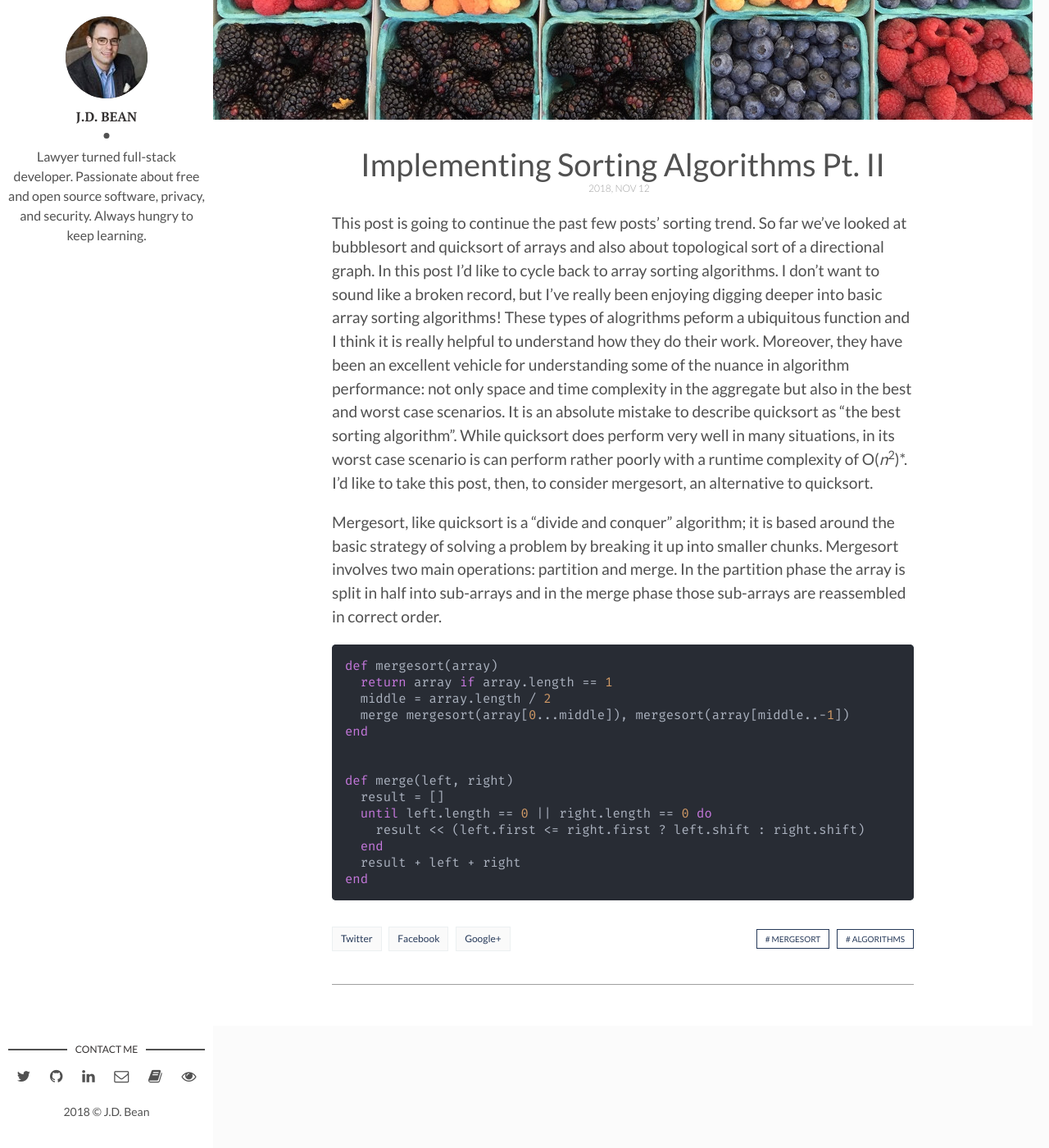
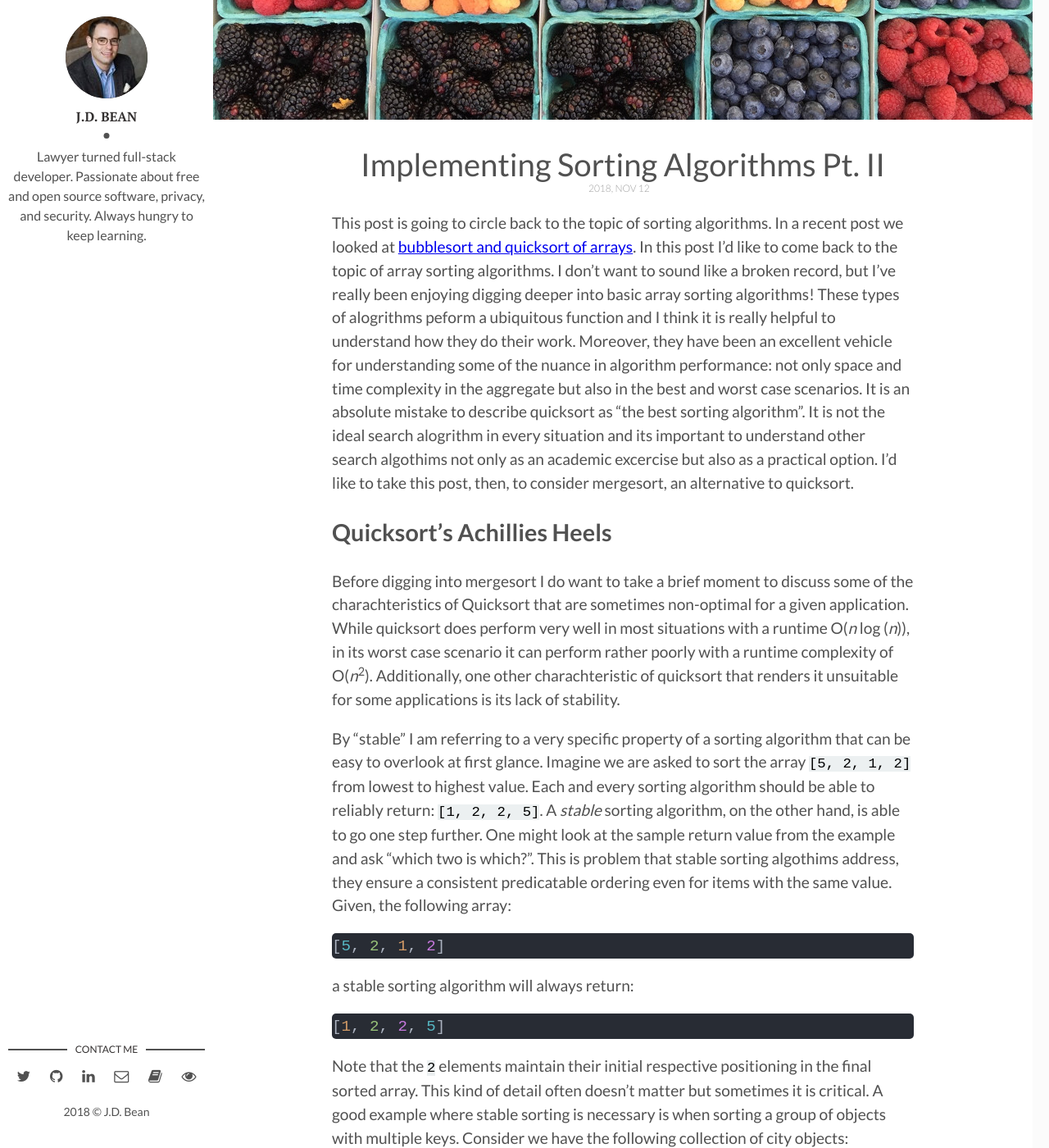
Before and after one commit to jdbean/blog-mirror, a Jekyll site: the page built from _posts/2018-11-12-implementing-sorting-algorithms-2.md, in a window 1280 px wide and 1400 px high, scrolled down 374 px. Shown: the whole window at 82% size. Built offline with Jekyll 4.4.1, drawn with Linux system fonts in a browser that asks for light colours; some of the changed text lies outside the part shown.

Commit message:
adding section on quicksort issues (worst case and stablity)

````diff
--- a/_posts/2018-11-12-implementing-sorting-algorithms-2.md
+++ b/_posts/2018-11-12-implementing-sorting-algorithms-2.md
@@ -10,27 +10,117 @@
 img: william-felker-38344-unsplash.jpg
 fig-caption: # Add figcaption for img (optional)
 ---
-This post is going to continue the past few posts' sorting trend.
+This post is going to circle back to the topic of sorting algorithms.
 <!-- more -->
-So far we've looked at bubblesort and quicksort of arrays and also about topological sort of a directional graph. In this post I'd like to cycle back to array sorting algorithms. I don't want to sound like a broken record, but I've really been enjoying digging deeper into basic array sorting algorithms! These types of alogrithms peform a ubiquitous function and I think it is really helpful to understand how they do their work. Moreover, they have been an excellent vehicle for understanding some of the nuance in algorithm performance: not only space and time complexity in the aggregate but also in the best and worst case scenarios. It is an absolute mistake to describe quicksort as "the best sorting algorithm". While quicksort does perform very well in many situations, in its worst case scenario is can perform rather poorly with a runtime complexity of O(*n*<sup>2</sup>)*. I'd like to take this post, then, to consider mergesort, an alternative to quicksort.
+In a recent post we looked at [bubblesort and quicksort of arrays](/implementing-sorting-algorithms). In this post I'd like to come back to the topic of array sorting algorithms. I don't want to sound like a broken record, but I've really been enjoying digging deeper into basic array sorting algorithms! These types of alogrithms peform a ubiquitous function and I think it is really helpful to understand how they do their work. Moreover, they have been an excellent vehicle for understanding some of the nuance in algorithm performance: not only space and time complexity in the aggregate but also in the best and worst case scenarios. It is an absolute mistake to describe quicksort as "the best sorting algorithm". It is not the ideal search alogrithm in every situation and its important to understand other search algothims not only as an academic excercise but also as a practical option. I'd like to take this post, then, to consider mergesort, an alternative to quicksort.
 
-Mergesort, like quicksort is a "divide and conquer" algorithm; it is based around the basic strategy of solving a problem by breaking it up into smaller chunks. Mergesort involves two main operations: partition and merge. In the partition phase the array is split in half into sub-arrays and in the merge phase those sub-arrays are reassembled in correct order.
+# Quicksort's Achillies Heels
 
+Before digging into mergesort I do want to take a brief moment to discuss some of the charachteristics of Quicksort that are sometimes non-optimal for a given application. While quicksort does perform very well in most situations with a runtime O(*n* log (*n*)), in its worst case scenario it can perform rather poorly with a runtime complexity of O(*n*<sup>2</sup>). Additionally, one other charachteristic of quicksort that renders it unsuitable for some applications is its lack of stability.
 
+By "stable" I am referring to a very specific property of a sorting algorithm that can be easy to overlook at first glance.  Imagine we are asked to sort the array `[5, 2, 1, 2]` from lowest to highest value. Each and every sorting algorithm should be able to reliably return: `[1, 2, 2, 5]`. A *stable* sorting algorithm, on the other hand, is able to go one step further. One might look at the sample return value from the example and ask "which two is which?". This is problem that stable sorting algothims address, they ensure a consistent predicatable ordering even for items with the same value. Given, the following array:
+
+<code>[<span class="ss">5</span>, <span class="s1">2</span>, <span class="mi">1</span>, <span class="k">2</span>]</code>
+{: class="highlight"}
+a stable sorting algorithm will always return:
+
+<code>[<span class="mi">1</span>, <span class="s1">2</span>, <span class="k">2</span>, <span class="ss">5</span>]</code>
+{: class="highlight"}
+
+Note that the `2` elements maintain their initial respective positioning in the final sorted array. This kind of detail often doesn't matter but sometimes it is critical. A good example where stable sorting is necessary is when sorting a group of objects with multiple keys. Consider we have the following collection of city objects:
+
+| Id | City     | State |
+|----|----------|-------|
+| 1  | New York | NY    |
+| 2  | Portland | OR    |
+| 3  | Albany   | NY    |
+| 4  | Portland | ME    |
+| 5  | Augusta  | ME    |
+| 6  | Eugene   | OR    |
+
+We could sort these objects by their `city` keys and might get the following order in return:
+
+| Id | City     | State |
+|----|----------|-------|
+| 3  | Albany   | NY    |
+| 5  | Augusta  | ME    |
+| 6  | Eugene   | OR    |
+| 1  | New York | NY    |
+| 2  | Portland | OR    |
+| 4  | Portland | ME    |
+
+If we want our objects grouped by state name also we'd want to sort this collection again by `state`. If our sorting algorithm is not stable we might get a result sorted like this:
+
+| Id | City     | State |
+|----|----------|-------|
+| 4  | Portland | ME    |
+| 5  | Augusta  | ME    |
+| 1  | New York | NY    |
+| 3  | Albany   | NY    |
+| 2  | Portland | OR    |
+| 6  | Eugene   | OR    |
+
+While these object are faithfully sorted by `state`, the sorting alogrithm has disturbed our earlier ordering by `city`. A stable sorting algorithm, on the other hand, can be relied on to return the following ordering:
+
+| Id | City     | State |
+|----|----------|-------|
+| 5  | Augusta  | ME    |
+| 4  | Portland | ME    |
+| 3  | Albany   | NY    |
+| 1  | New York | NY    |
+| 6  | Eugene   | OR    |
+| 2  | Portland | OR    |
+
+Here we can see that the objects are placed in order alphabetically by `state` and then by `city`.
+
+# Mergesort
+Mergesort is oftened turned to as an alternative to quicksort. Unlike quicksort, mergesort is a stable sorting algorithm. In terms of run time complexity, mergesort has a slight edge over quicksort---on paper at least. While mergesort and quicksort share both optimal and average runtime complexities of O(*n* log(*n*)), mergesort maintains that runtime complexity even in it's worst-case scenario. In real-world applications however, quicksort is often found to have the edge over mergesort when it comes to runtime. Mergesort, in many implmentations at least, has a higher space complexity than quicksort at O(*n*) because it requires a substantial amount of auxilliary space.
+
+Mergesort, like quicksort is a "divide and conquer" algorithm; it is based around the basic strategy of solving a problem by breaking it up into smaller chunks. Mergesort involves two main operations: partition and merge. In the partition phase the array is split in half into sub-arrays and in the merge phase those sub-arrays are reassembled in correct order. Here is some ruby code the performs merge sort recursively:
 
 ```ruby
 def mergesort(array)
-  return array if array.length == 1
-  middle = array.length / 2
-  merge mergesort(array[0...middle]), mergesort(array[middle..-1])
+  return array if array.size == 1
+  middle = array.size / 2
+  return merge mergesort(array[0...middle]), mergesort(array[middle..-1])
 end
 
 
 def merge(left, right)
-  result = []
-  until left.length == 0 || right.length == 0 do
+  sorted = []
+  until left.size == 0 || right.size == 0 do
     result << (left.first <= right.first ? left.shift : right.shift)
   end
-  result + left + right
+  return sorted + left + right
 end
 ```
+
+If you find that code a bit challenging to follow, here is the same code with
+some comments to explain what is going on:
+
+```ruby
+def mergesort(array)
+  # basecase
+  return array if array.size == 1
+  # find midpoint of array
+  middle = array.size / 2
+  # recursively call #mergesort on each half of array and #merge
+  return merge mergesort(array[0...middle]), mergesort(array[middle..-1])
+end
+
+
+def merge(left, right)
+  # create new array to hold sorted value
+  sorted = []
+  # loop until one array is empty
+  until left.size == 0 || right.size == 0 do
+    # compare first value of each array,
+    # removing the lesser value and pushing
+    # it to sorted
+    result << (left.first <= right.first ? left.shift : right.shift)
+  end
+  # append the remainder of left and right arrays
+  # (one of which is empty) to array and return
+  return sorted + left + right
+end
+```
````
